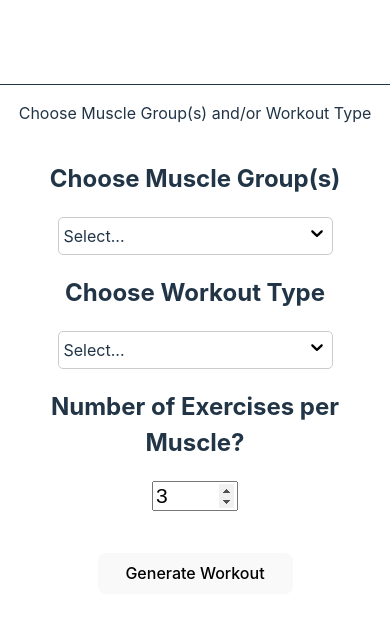
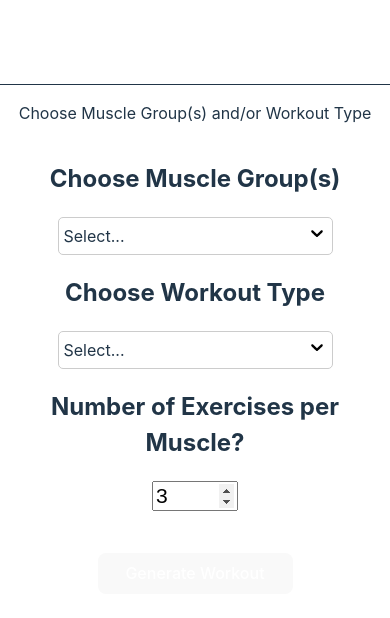
Before and after one commit to khintz34/workout-generator, a React (Vite) app: page / in a window 390 px wide. Shown: the top 618 px of the page. Built offline with nearby package versions, Linux system fonts and the light colour scheme.

Commit message:
button colors mobile

```diff
--- a/src/components/header/header.css
+++ b/src/components/header/header.css
@@ -7,6 +7,7 @@
   top: 0;
   z-index: 2;
   backdrop-filter: blur(10px);
+  -webkit-backdrop-filter: blur(10px);
 }
 
 .vh-font-3 {
--- a/src/components/home/home.css
+++ b/src/components/home/home.css
@@ -1,10 +1,12 @@
 .buttonGenerate {
   margin-top: 5vh;
   width: 50vw;
+  color: white;
 }
 
 .home-container {
   width: 100vw;
+  height: 90vh;
 }
 
 .question-container {
```
